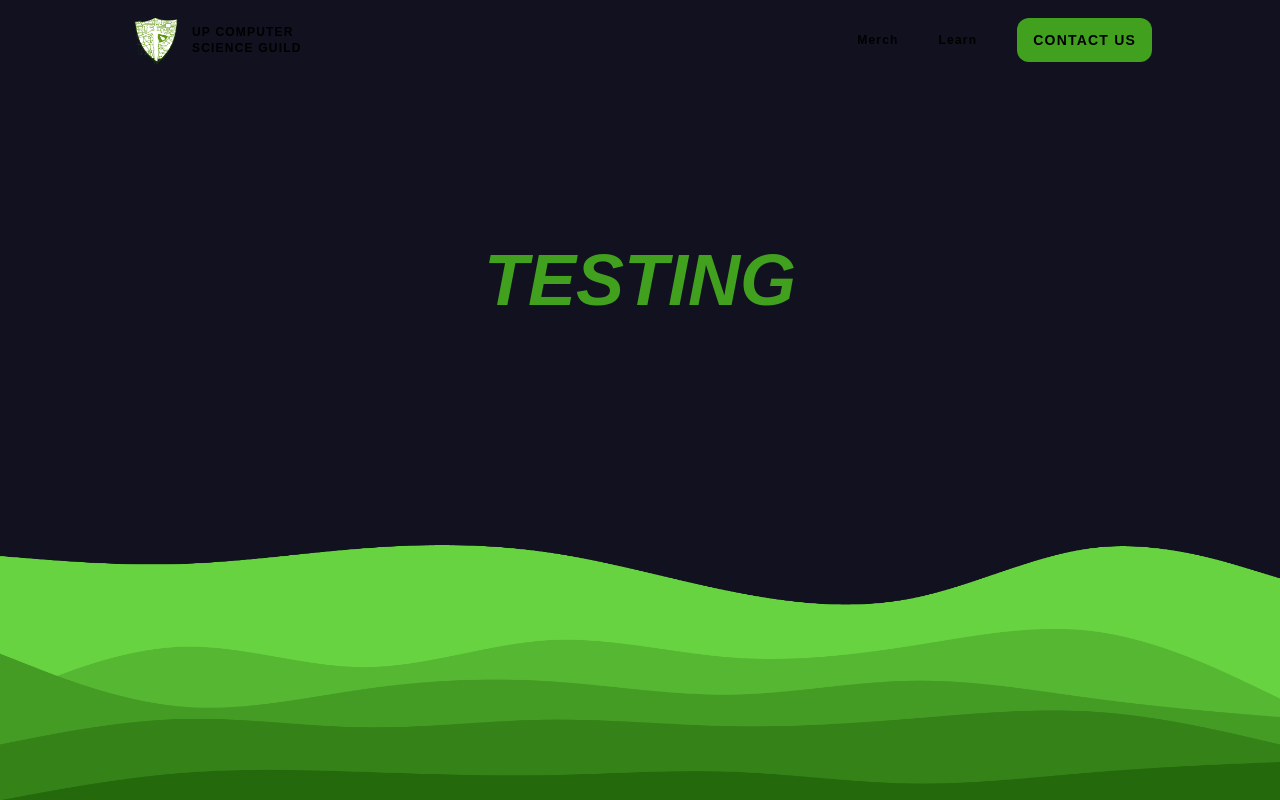
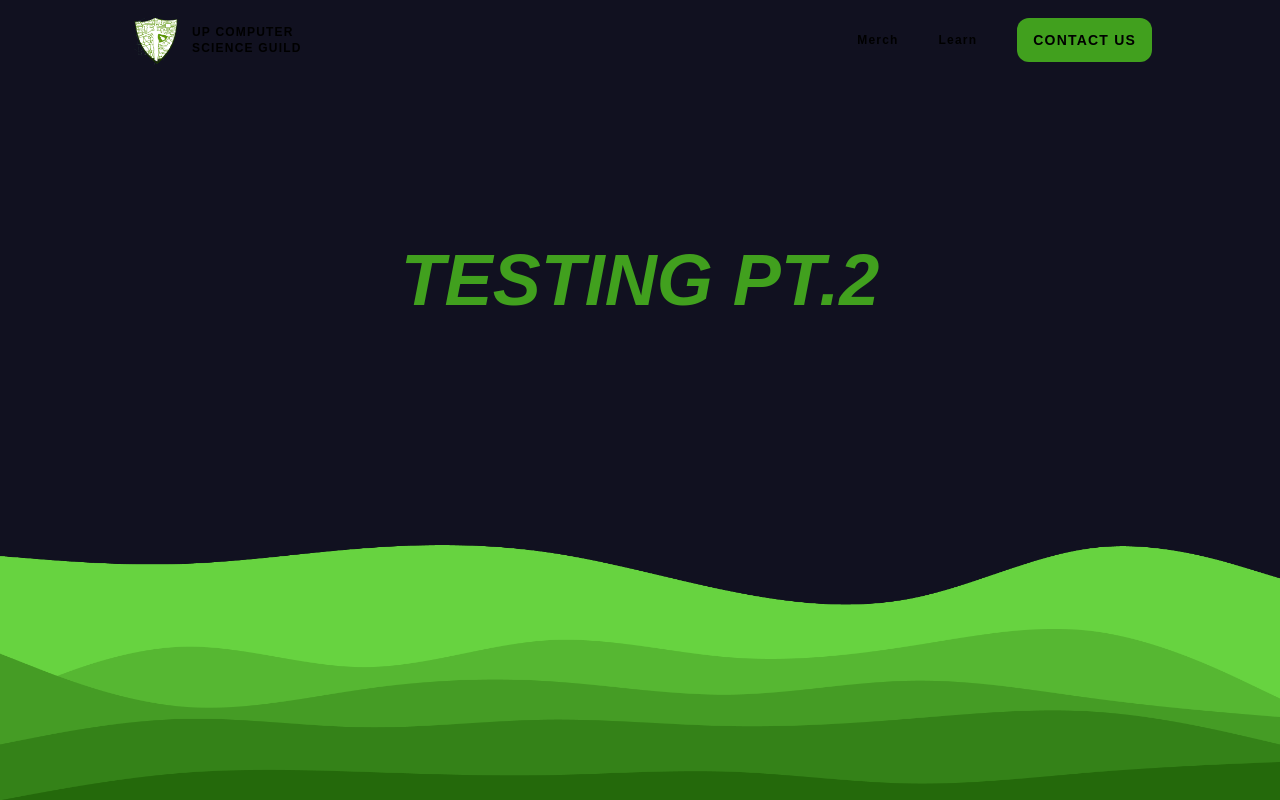
Before and after one commit to upcsg-org/upcsg-website-v2, a Next.js app: page /learning in a window 1280 px wide. Shown: the top 800 px of the page. Built offline with nearby package versions, Linux system fonts and the light colour scheme.

Commit message:
[Test][Maxell] test pipeline

```diff
--- a/components/generics/ComingSoon.tsx
+++ b/components/generics/ComingSoon.tsx
@@ -4,7 +4,7 @@ const ComingSoon = () => {
     return (
         <div className="bg-main-dark w-full overflow-x-hidden h-[400px] flex items-center justify-center flex-wrap-reverse flex-row-reverse">
             <header className="text-5xl xs:text-7xl font-economica italic text-csg-green-100 font-bold text-center px-4">
-                TESTING
+                TESTING PT.2
             </header>
         </div>
     )
```
